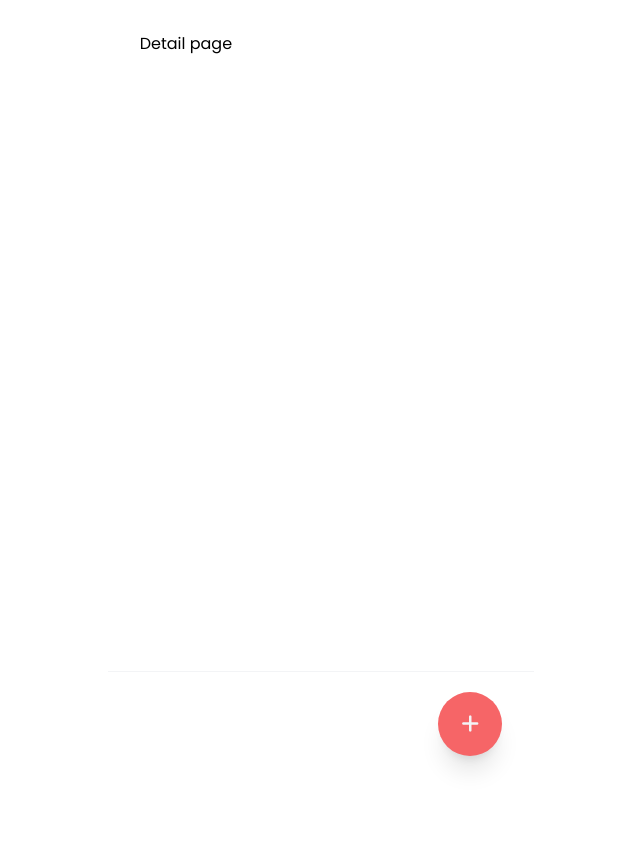
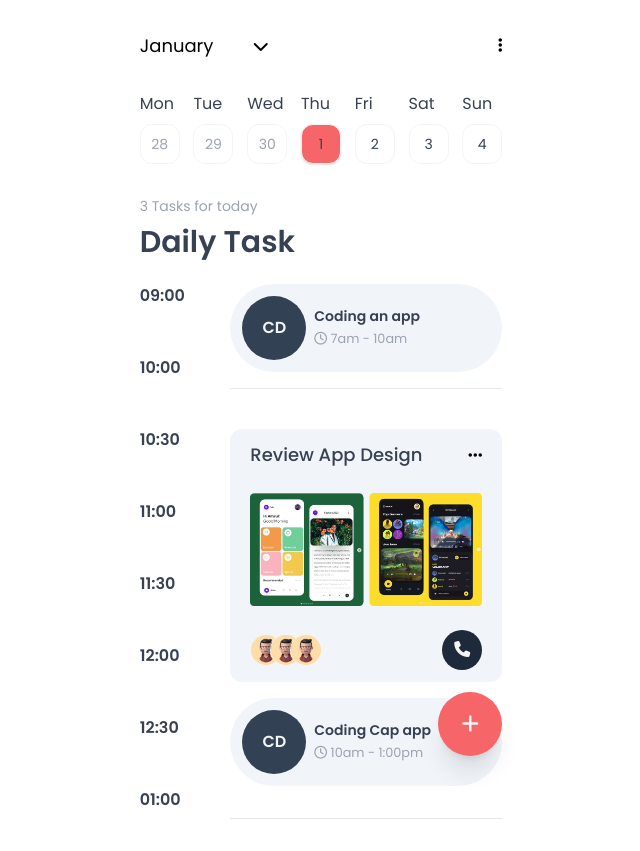
Before and after one commit to or-abdillh/monthly-task-app, a Vue app: page /detail in a window 1280 px wide. Shown: the whole page, without its empty margins (319-959 px from the left). Before the commit the page ends 800 px from the top, so only its background shows below. Built offline with nearby package versions, Linux system fonts and the light colour scheme.

Commit message:
Slicing Detail

```diff
--- a/src/components/BottomBar.vue
+++ b/src/components/BottomBar.vue
@@ -1,9 +1,12 @@
 <template>
   <section class="fixed bottom-0 left-0 right-0 z-20">
     <!-- wrapper -->
-    <section :class="routeName == 'Home' ? 'justify-center' : 'justify-end'" class="w-full md:w-4/12 md:mx-auto bg-white p-8 flex gap-10 border-t border-gray-100">
+    <section :class="routeName == 'Home' ? 'justify-center bg-white border-t border-gray-100' : 'justify-end'"
+      class="w-full md:w-4/12 md:mx-auto p-8 flex gap-10">
       <template v-for="menu in menus" :key="menu.name">
-        <button v-if="menu.routes.includes( routeName )" @click="active = menu.name" :class="menu.name == active || routeName == 'Detail' ? 'bg-sunset-orange rounded-full text-gray-100 shadow-xl -translate-y-3' : 'text-gray-400'" class="text-xl duration-100 w-16 h-16"><i class="fa-solid" :class="menu.icon"></i></button>
+        <button v-if="menu.routes.includes(routeName)" @click="active = menu.name"
+          :class="menu.name == active || routeName == 'Detail' ? 'bg-sunset-orange rounded-full text-gray-100 shadow-xl -translate-y-3' : 'text-gray-400'"
+          class="text-xl duration-100 w-16 h-16"><i class="fa-solid" :class="menu.icon"></i></button>
       </template>
     </section>
   </section>
--- /dev/null
+++ b/src/components/detail/Header.vue
@@ -0,0 +1,111 @@
+<template>
+  <header>
+    <!-- wrapper -->
+    <section class="flex justify-between items-center mb-8">
+      <div class="flex gap-3 items-center">
+        <!-- month options -->
+        <select class="appearance-none bg-white text-lg outline-none active:scale-90 duration-300">
+          <template v-for="month in months" :key="month.value">
+            <option :value="month.value">{{ month.name }}</option>
+          </template>
+        </select>
+        <!-- option button -->
+        <i class="fa-solid fa-chevron-down"></i>
+      </div>
+      <button><i class="fa-solid fa-ellipsis-vertical"></i></button>
+    </section>
+
+    <!-- Dates picker -->
+    <section class="flex justify-between gap-3">
+      <template v-for="date in dates" :key="date.number">
+        <div class="flex flex-col gap-2">
+          <p class="text-gray-700">{{ date.day }}</p>
+          <span @click="activeDate = date.number"
+            :class="{ 'text-gray-400': date.isPast, 'text-gray-700': !date.isPast, 'bg-sunset-orange text-gray-100 shadow': date.number == activeDate }"
+            class="h-10 w-10 border border-gray-100 text-sm grid place-items-center rounded-xl duration-300">{{
+              date.number }}</span>
+        </div>
+      </template>
+    </section>
+  </header>
+</template>
+
+<script setup lang="ts">
+
+import { ref } from 'vue'
+
+type Month = {
+  name: string
+  value: string
+}
+
+type Date = {
+  day: string
+  number: number
+  isPast: boolean
+}
+
+const activeDate = ref<number>(1)
+
+const dates: Array<Date> = [
+  { day: 'Mon', number: 28, isPast: true },
+  { day: 'Tue', number: 29, isPast: true },
+  { day: 'Wed', number: 30, isPast: true },
+  { day: 'Thu', number: 1, isPast: false },
+  { day: 'Fri', number: 2, isPast: false },
+  { day: 'Sat', number: 3, isPast: false },
+  { day: 'Sun', number: 4, isPast: false },
+]
+
+const months: Array<Month> = [
+  {
+    name: 'January',
+    value: 'jan'
+  },
+  {
+    name: 'February',
+    value: 'feb'
+  },
+  {
+    name: 'March',
+    value: 'mar'
+  },
+  {
+    name: 'April',
+    value: 'apr'
+  },
+  {
+    name: 'May',
+    value: 'may'
+  },
+  {
+    name: 'June',
+    value: 'jun'
+  },
+  {
+    name: 'July',
+    value: 'jul'
+  },
+  {
+    name: 'August',
+    value: 'aug'
+  },
+  {
+    name: 'September',
+    value: 'sep'
+  },
+  {
+    name: 'October',
+    value: 'oct'
+  },
+  {
+    name: 'November',
+    value: 'nov'
+  },
+  {
+    name: 'December',
+    value: 'dec'
+  },
+]
+
+</script>
--- a/src/components/home/Header.vue
+++ b/src/components/home/Header.vue
@@ -7,7 +7,7 @@
         <!-- user -->
         <div class="flex gap-4 items-center w-7/12">
           <!-- avatar -->
-          <div><img src="/avatar.png" alt="avatar" class="rounded-full h-12 shadow-lg"/></div>
+          <div><img src="/avatar.png" alt="avatar" class="rounded-full h-12 shadow-lg" /></div>
           <!-- copywriter -->
           <div>
             <p class="text-xs text-gray-400">Welcome back</p>
@@ -16,8 +16,12 @@
         </div>
         <!-- icons -->
         <div class="text-gray-600 flex gap-2">
-          <button @click="$router.push('/detail')" class="w-10 h-10 border border-gray-200 rounded-full hover:bg-gray-600 hover:text-gray-200 duration-300"><i class="fa-regular fa-calendar"></i></button>
-          <button class="w-10 h-10 border border-gray-200 rounded-full hover:bg-gray-600 hover:text-gray-200 duration-300"><i class="fa-regular fa-bell"></i></button>
+          <button @click="$router.push('/detail')"
+            class="w-10 h-10 border border-gray-200 rounded-full active:bg-gray-600 active:text-gray-200 duration-300"><i
+              class="fa-regular fa-calendar"></i></button>
+          <button
+            class="w-10 h-10 border border-gray-200 rounded-full active:bg-gray-600 active:text-gray-200 duration-300"><i
+              class="fa-regular fa-bell"></i></button>
         </div>
       </section>
     </section>
--- a/src/views/Detail.vue
+++ b/src/views/Detail.vue
@@ -1,3 +1,92 @@
 <template>
-  Detail page
+  <!-- header -->
+  <DetailHeader class="mb-8"></DetailHeader>
+  <!-- end of header -->
+
+  <!-- tasks -->
+  <section>
+    <!-- header -->
+    <section class="mb-6">
+      <p class="text-sm text-gray-400 mb-2">3 Tasks for today</p>
+      <h1 class="text-3xl font-semibold text-gray-700">Daily Task</h1>
+    </section>
+
+    <!-- timelines -->
+    <section class="flex justify-between ">
+      <!-- times -->
+      <div class="w-3/12 flex flex-col gap-12">
+        <template v-for="time in times" :key="time">
+          <p class="font-semibold text-gray-700">{{ time }}</p>
+        </template>
+      </div>
+
+      <!-- items -->
+      <div class="w-9/12">
+        <!-- first -->
+        <div class="pb-4 border-b border-gray-200 mb-10">
+          <!-- wrapper -->
+          <div class="w-full p-3 rounded-full bg-slate-100 flex items-center gap-2">
+            <div><span
+                class="w-16 h-16 bg-slate-700 grid place-items-center rounded-full text-gray-100 font-semibold">CD</span>
+            </div>
+            <div>
+              <p class="text-gray-700 font-semibold text-sm">Coding an app</p>
+              <small class="text-gray-400">
+                <i class="fa-regular fa-clock"></i>
+                7am - 10am
+              </small>
+            </div>
+          </div>
+        </div>
+        <!-- second -->
+        <div class="pb-8 border-b border-gray-200">
+
+          <!-- wrapper -->
+          <div class="w-full py-3 px-5 rounded-xl bg-slate-100 mb-4">
+            <div class="flex justify-between items-center mb-6">
+              <p class="text-gray-700 font-medium text-lg">Review App Design</p>
+              <i class="fa-solid fa-ellipsis"></i>
+            </div>
+
+            <div>
+              <img src="/banners.png" class="mb-6" alt="banners">
+              <div class="flex justify-between">
+                <!-- users -->
+                <div class="flex items-center">
+                  <img src="/avatar.png" class="w-8 h-8 rounded-full border border-gray-100" alt="avatar">
+                  <img src="/avatar.png" class="w-8 h-8 rounded-full border border-gray-100 -translate-x-3" alt="avatar">
+                  <img src="/avatar.png" class="w-8 h-8 rounded-full border border-gray-100 -translate-x-6" alt="avatar">
+                </div>
+                <!-- action -->
+                <button class="w-10 h-10 bg-slate-800 rounded-full text-gray-100"><i
+                    class="fa-solid fa-phone"></i></button>
+              </div>
+            </div>
+          </div>
+
+          <!-- wrapper -->
+          <div class="w-full p-3 rounded-full bg-slate-100 flex items-center gap-2">
+            <div><span
+                class="w-16 h-16 bg-slate-700 grid place-items-center rounded-full text-gray-100 font-semibold">CD</span>
+            </div>
+            <div>
+              <p class="text-gray-700 font-semibold text-sm">Coding Cap app</p>
+              <small class="text-gray-400">
+                <i class="fa-regular fa-clock"></i>
+                10am - 1:00pm
+              </small>
+            </div>
+          </div>
+        </div>
+      </div>
+    </section>
+  </section>
 </template>
+
+<script setup lang="ts">
+
+import DetailHeader from '../components/detail/Header.vue'
+
+const times: Array<string> = ['09:00', '10:00', '10:30', '11:00', '11:30', '12:00', '12:30', '01:00']
+
+</script>
```
Also changed, not shown: public/banners.png (added).
